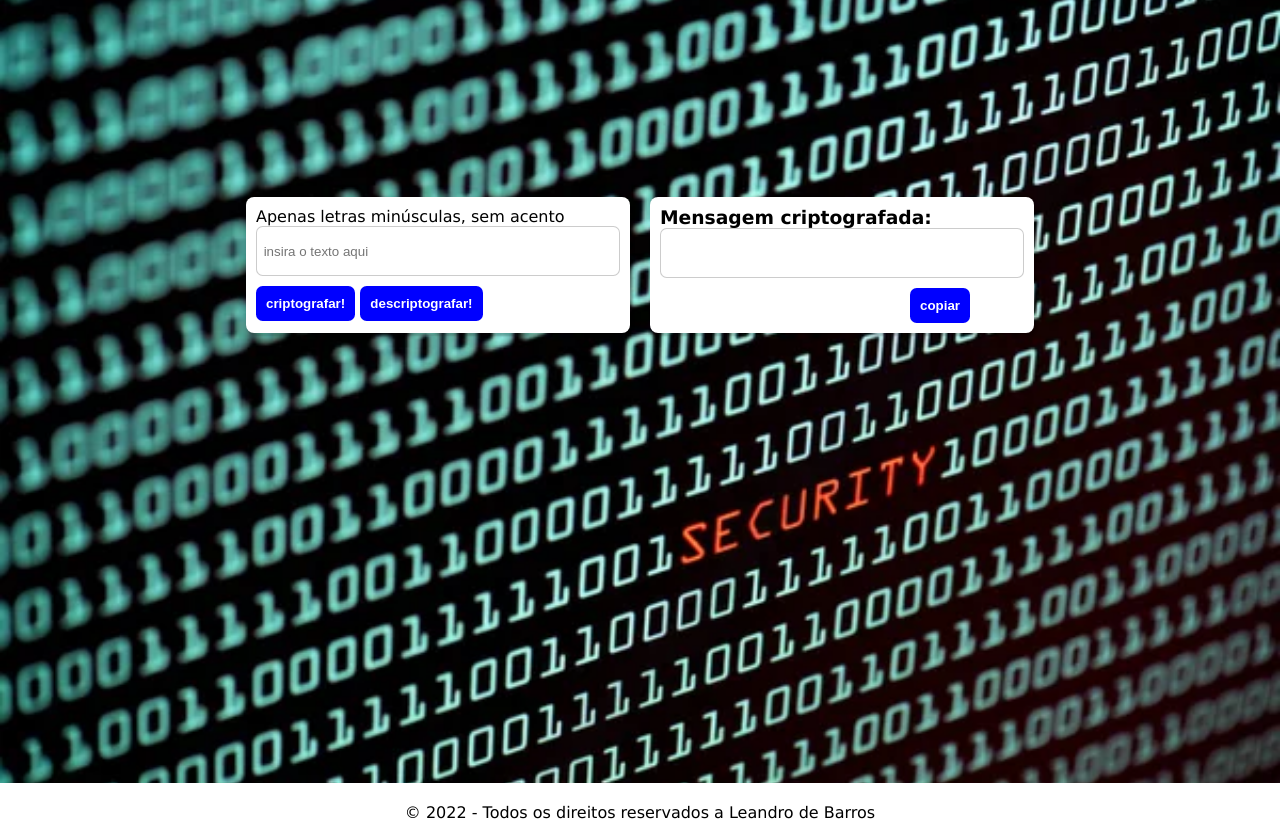
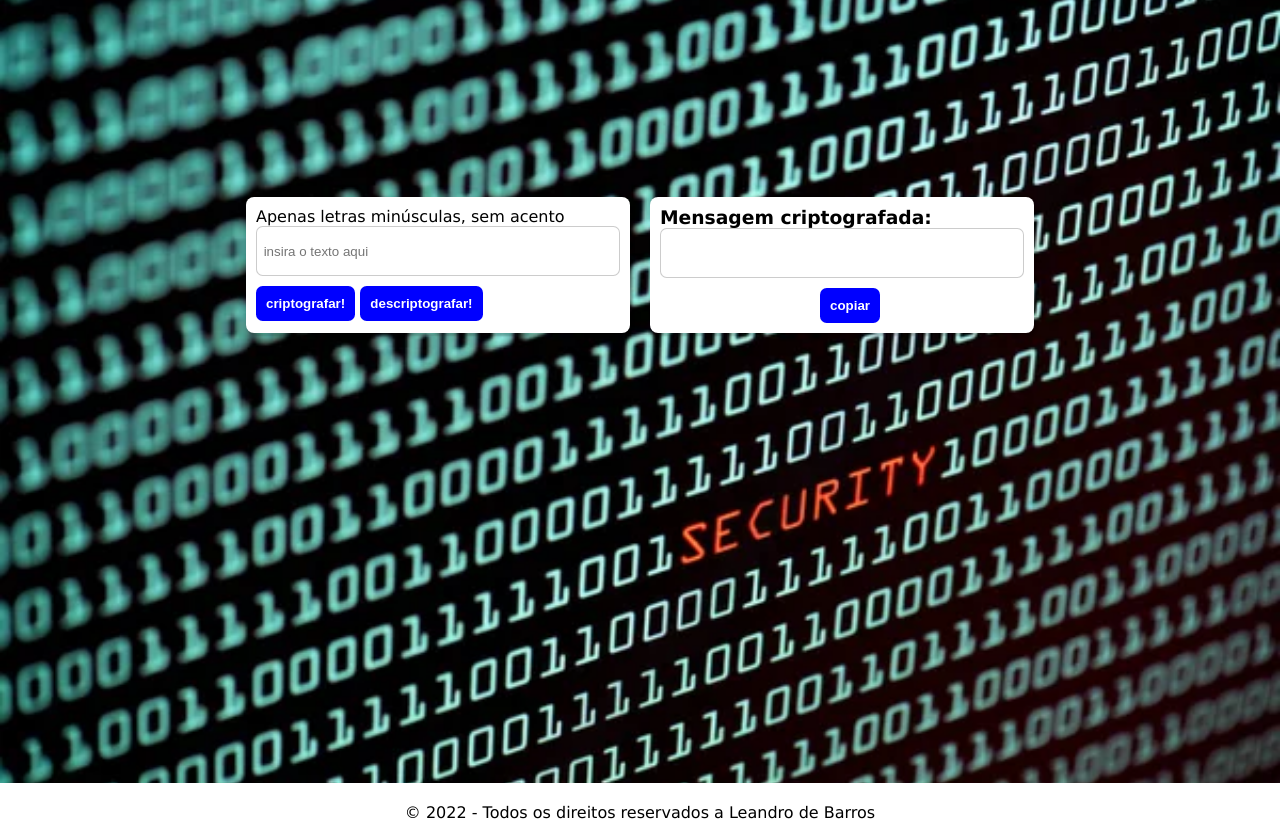
Before and after one commit to leandrobarr/codificadordefrases.github.io, a plain HTML site: page index.html in a window 1280 px wide. Shown: the part 71-903 px from the top of the page. Drawn offline with Linux system fonts and the light colour scheme.

Commit message:
second commit

```diff
--- a/css/style.css
+++ b/css/style.css
@@ -52,7 +52,7 @@ body {
 }
 
 #btn-copy {
-  margin-left: 250px;
+  margin-left: 160px;
 }
 
 .text-input {
```
